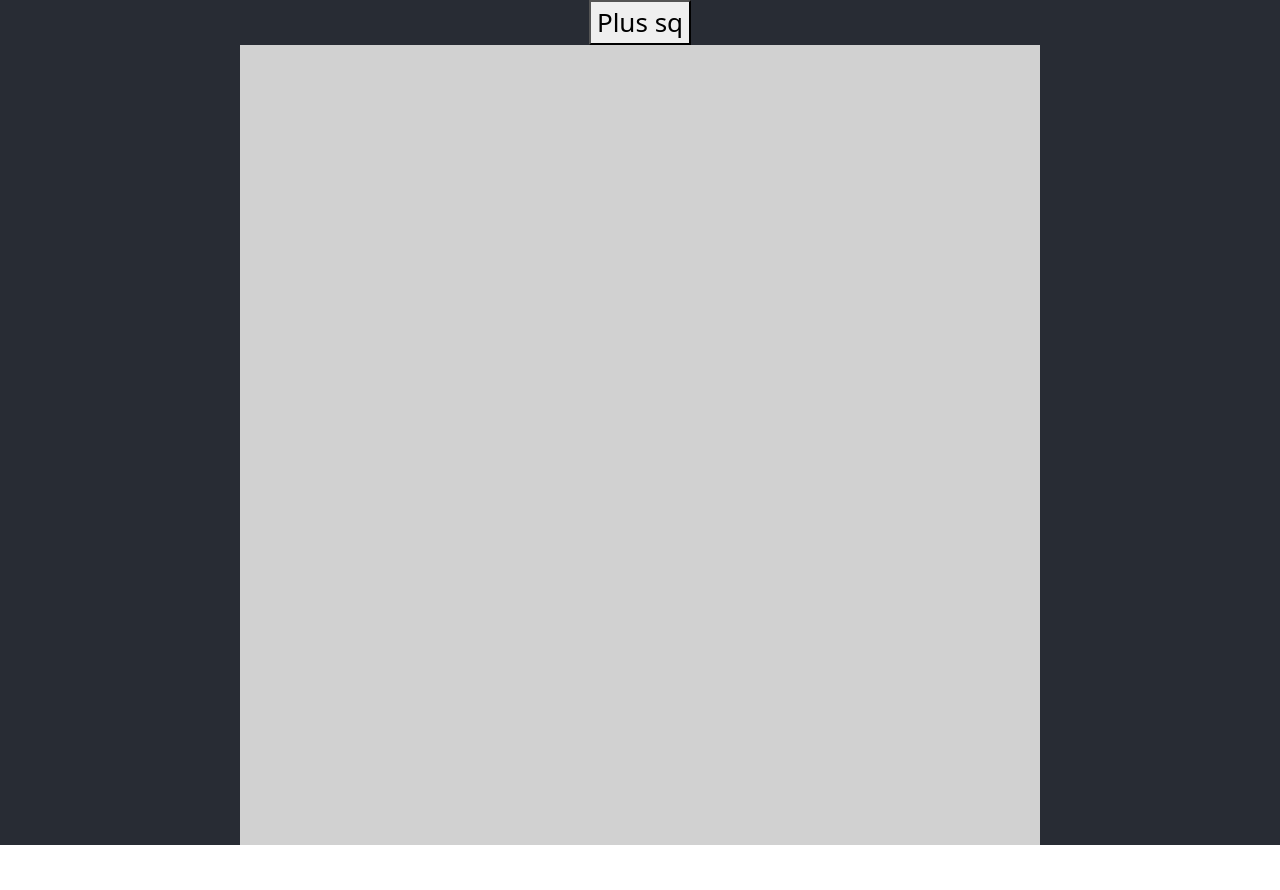
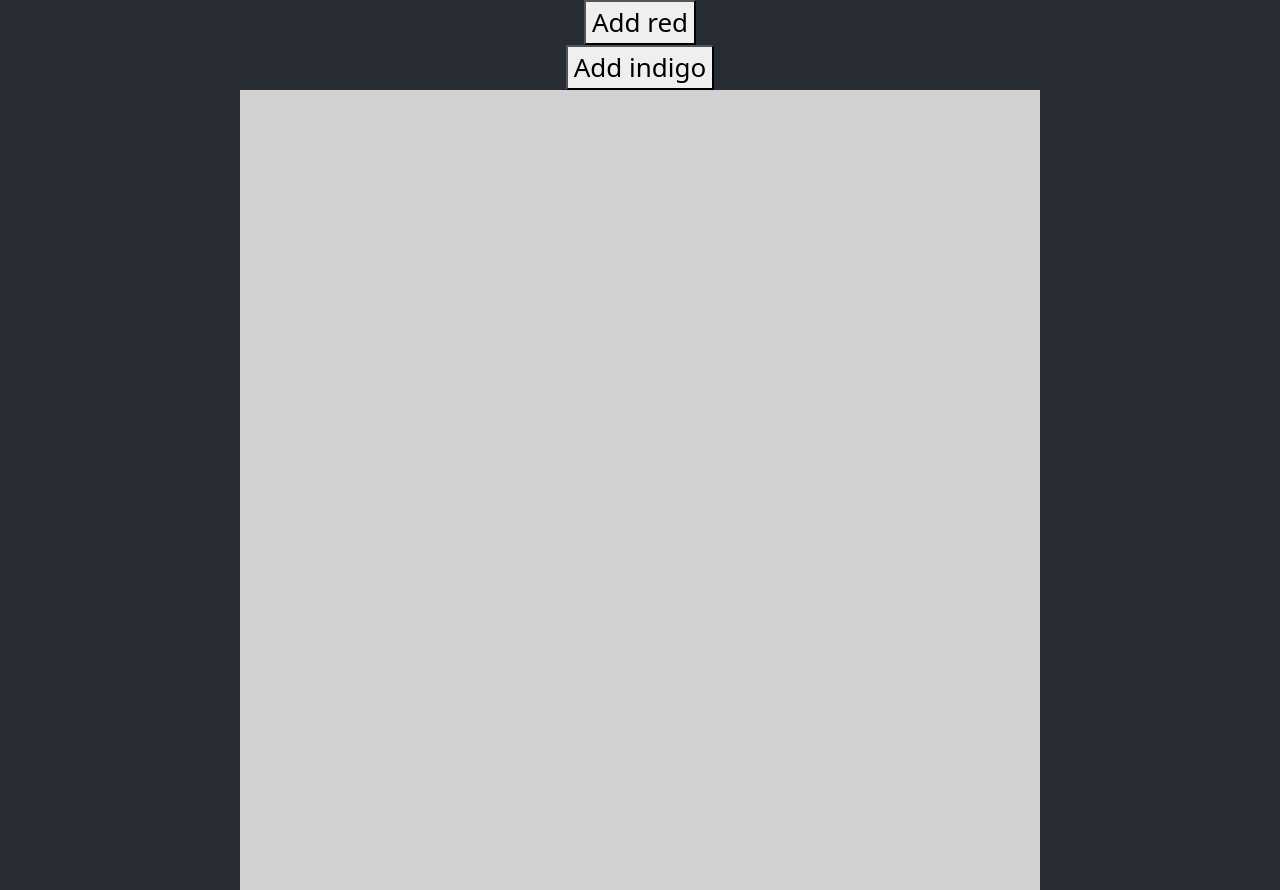
Before and after one commit to airidasju/2-module, a React (Create React App) app in the folder reacttasks/: page / in a window 1280 px wide. Before the commit the page ends 845 px from the top, so only its background shows below. Built offline with nearby package versions, Linux system fonts and the light colour scheme.

Commit message:
task 4, 5

```diff
--- a/reacttasks/src/App.jsx
+++ b/reacttasks/src/App.jsx
@@ -3,15 +3,18 @@ import { v4 as uuidv4 } from 'uuid';
 import 'bootstrap/dist/css/bootstrap.min.css';
 import { useState } from 'react';
 import SimpleSquare from './components/reactstate/SimpleSquare';
+import rand from "./functions/rand"
 
 function App() {
   const [sq, setSq] = useState([]);
 
-  const addSq = () => {
+  const addSq = (color) => {
     setSq((s) => [
       ...s,
       {
         id: uuidv4(),
+        color: color,
+        index: rand(1, 999)
       },
     ]);
   };
@@ -19,11 +22,11 @@ function App() {
   return (
     <div className='App'>
       <header className='App-header'>
-        <button onClick={() => addSq()}>Plus sq</button>
-
+        <button onClick={() => addSq("crimson")}>Add red</button>
+        <button onClick={() => addSq("indigo")}>Add indigo</button>
         <div className={`canvas`}>
           {sq.map((s) => (
-            <SimpleSquare key={uuidv4()} sq={s} setSq={setSq}></SimpleSquare>
+            <SimpleSquare key={uuidv4()} sq={s} setSq={setSq} i={s.index} color={s.color}></SimpleSquare>
           ))}
         </div>
       </header>
--- a/reacttasks/src/components/reactstate/SimpleSquare.jsx
+++ b/reacttasks/src/components/reactstate/SimpleSquare.jsx
@@ -1,11 +1,12 @@
-function SimpleSquare({ sq, setSq }) {
+function SimpleSquare({ sq, setSq, i, color}) {
   const delSq = () => {
     setSq((s) => s.filter((s) => s.id !== sq.id));
   };
 
   return (
-    <div className='simpleSq'>
+    <div className='simpleSq' style={{backgroundColor: color}}>
       <button className='delButton' onClick={delSq}></button>
+      <span style={{color: 'white'}}>{i}</span>
     </div>
   );
 }
```
